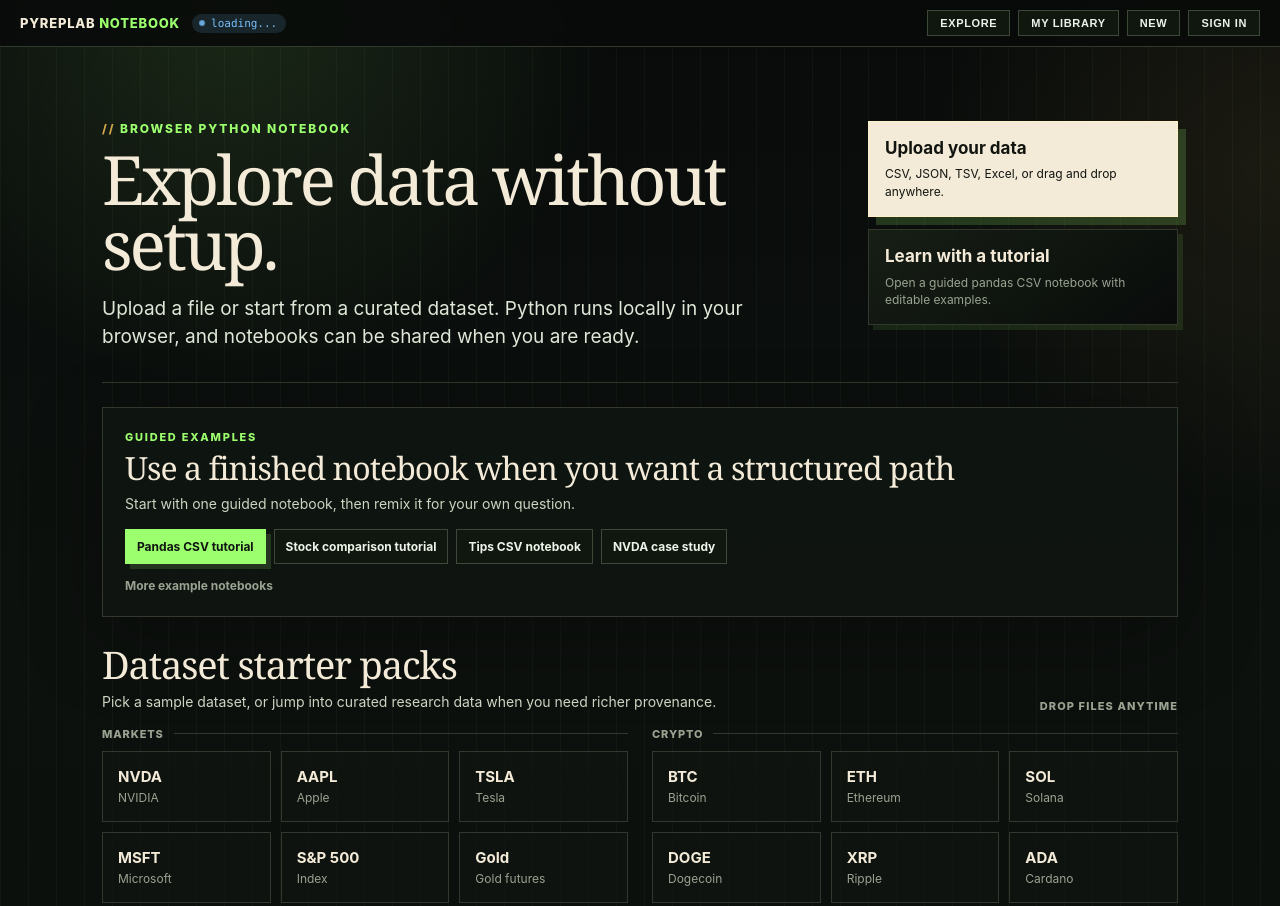
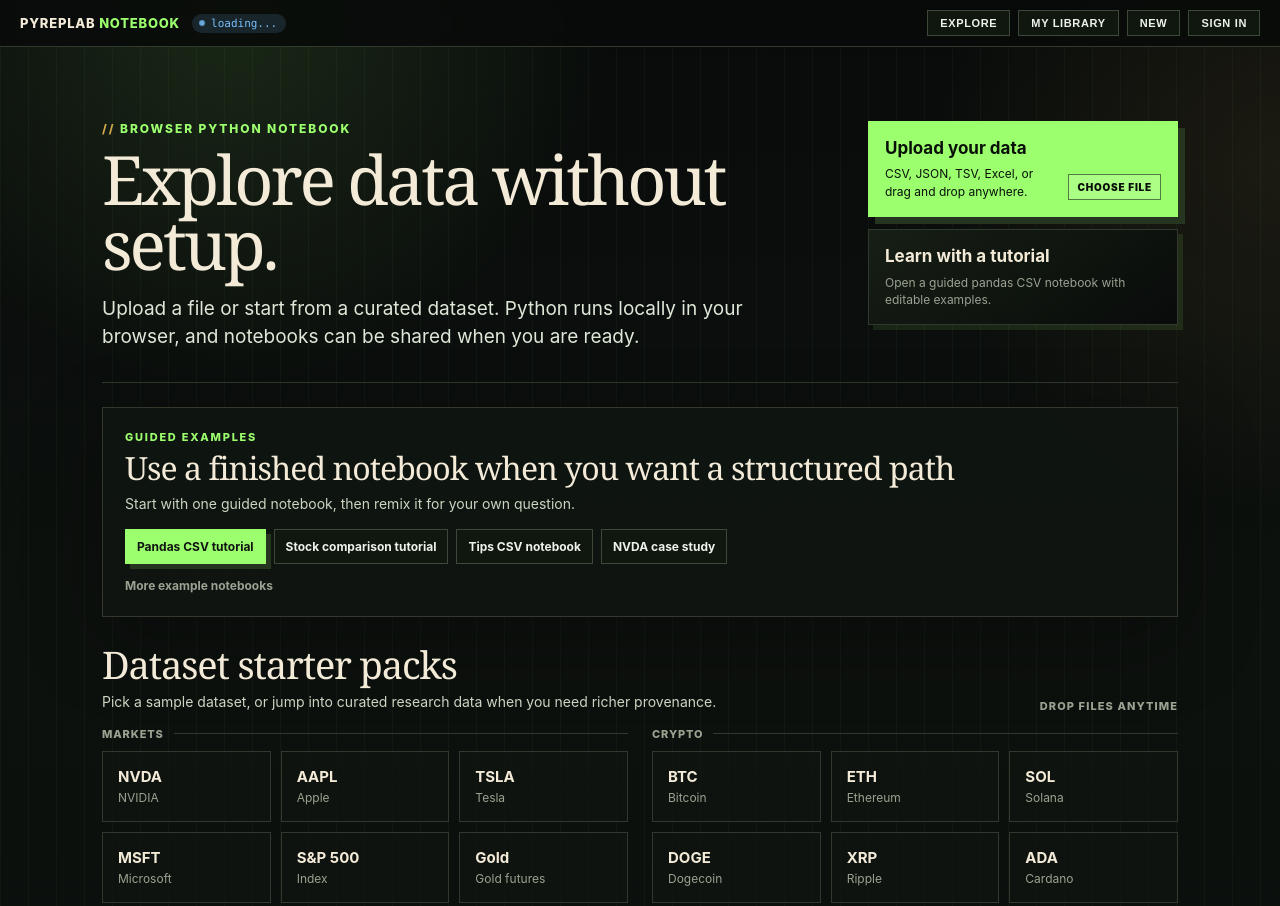
Before and after one commit to protostatis/pyodide-repl, a website: page public/index.html in a window 1280 px wide. Shown: the top 906 px of the page. Drawn offline with Linux system fonts and the light colour scheme.

Commit message:
make upload CTA more clickable

```diff
--- a/public/index.html
+++ b/public/index.html
@@ -157,12 +157,19 @@
     .landing-action strong { display: block; color: var(--insight-paper); font-size: 17px; line-height: 1.2; margin-bottom: 7px; }
     .landing-action span { display: block; color: var(--insight-muted); font-size: 12px; line-height: 1.45; }
     .landing-action.primary {
-      border-color: #fff1c7; background: var(--insight-paper); color: #12150f;
-      box-shadow: 8px 8px 0 rgba(156,255,110,.18);
-    }
-    .landing-action.primary strong, .landing-action.primary span { color: #12150f; }
+      position: relative; padding-right: 118px;
+      border-color: var(--insight-green); background: var(--insight-green); color: #081008;
+      box-shadow: 7px 7px 0 #26351f;
+    }
+    .landing-action.primary strong, .landing-action.primary span { color: #081008; }
+    .landing-action.primary::after {
+      content: 'Choose file'; position: absolute; right: 16px; bottom: 16px;
+      border: 1px solid rgba(8,16,8,.55); padding: 6px 8px;
+      font-size: 10px; font-weight: 900; letter-spacing: .08em; text-transform: uppercase;
+      color: #081008; background: rgba(255,255,255,.16);
+    }
     .landing-action:hover { transform: translate(-1px, -1px); border-color: var(--insight-green); }
-    .landing-action.primary:hover { background: #fff4da; }
+    .landing-action.primary:hover { background: #b7ff99; box-shadow: 9px 9px 0 #26351f; }
     .learn-panel {
       margin: 0 0 28px;
       padding: 22px;
```
